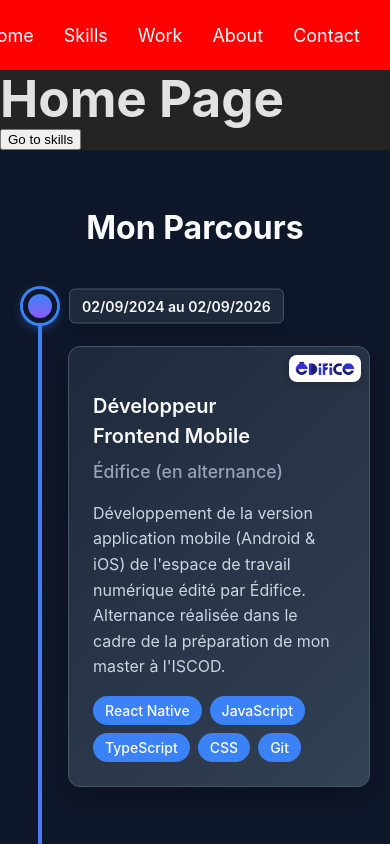
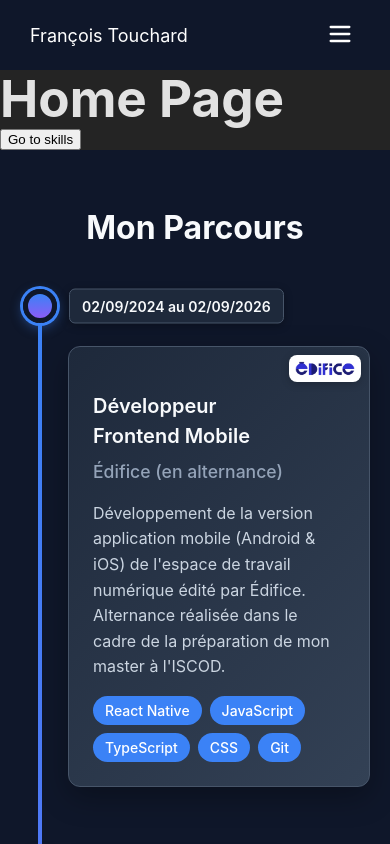
Before and after one commit to FrancoisTouchard/portfolioFT, a React (Vite) app: page / in a window 390 px wide. Shown: the top 844 px of the page. Built offline with nearby package versions, Linux system fonts and the light colour scheme.

Commit message:
feat(navbar): adding responsive navbar

```diff
--- a/src/components/NavBar/NavBar.css
+++ b/src/components/NavBar/NavBar.css
@@ -1,10 +1,10 @@
 .NavBar {
   width: 100%;
   height: 70px;
-  background-color: red;
+  background-color: #0f172a;
   display: flex;
+  align-items: center;
   justify-content: space-between;
-  align-items: center;
   padding: 0 30px;
   position: fixed;
   top: 0;
@@ -13,12 +13,18 @@
   box-sizing: border-box;
 }
 
+.nav-description {
+  color: white;
+  text-decoration: none;
+  font-size: 18px;
+  display: flex;
+  flex-direction: column;
+  align-items: center;
+}
+
 .nav-links {
   display: flex;
-  flex-grow: 1;
-  justify-content: flex-end;
   gap: 30px;
-  width: 100%;
 }
 
 .nav-links a {
@@ -29,5 +35,56 @@
 }
 
 .nav-links a:hover {
-  color: #f0f0f0;
+  color: chartreuse;
 }
+
+.nav-link.active {
+  color: #f0f0f0 !important;
+  font-weight: 500;
+  border-bottom: 2px solid white;
+}
+
+.burger {
+  display: none;
+  background: none;
+  border: none;
+  cursor: pointer;
+}
+
+.burger img {
+  width: 28px;
+  height: 28px;
+}
+
+.mobile-menu {
+  position: absolute;
+  top: 70px;
+  right: 20px;
+  background-color: #0f172a;
+  display: flex;
+  flex-direction: column;
+  gap: 15px;
+  padding: 20px;
+  border-radius: 8px;
+  box-shadow: 0 10px 25px rgba(0, 0, 0, 0.4);
+}
+
+.mobile-menu a {
+  color: white;
+  text-decoration: none;
+  font-size: 16px;
+}
+
+@media (max-width: 768px) {
+  .nav-links {
+    display: none;
+  }
+
+  .nav-description-job {
+    display: none;
+  }
+
+  .burger {
+    display: block;
+  }
+}
--- a/src/components/NavBar/component.tsx
+++ b/src/components/NavBar/component.tsx
@@ -1,20 +1,53 @@
-import React from "react";
-import './NavBar.css'
-import { Link } from "react-router-dom";
+import React, { useState } from "react";
+import { Link, useLocation } from "react-router-dom";
+import "./NavBar.css";
+import burgerIcon from "../../assets/icons/burger-menu.svg";
 
 const NavBar = () => {
+  const [isOpen, setIsOpen] = useState(false);
+  const location = useLocation();
+
+  const toggleMenu = () => {
+    setIsOpen(!isOpen);
+  };
+
+  const closeMenu = () => {
+    setIsOpen(false);
+  };
+
+  const isActive = (path: string) => {
+    return location.pathname === path;
+  };
 
   return (
-    <div className="NavBar">
+    <nav className="NavBar">
+      <div className="nav-description">
+        <span>François Touchard</span>
+        <span className="nav-description-job">Développeur front-end applications mobile</span>
+      </div>
       <div className="nav-links">
-        <Link to='/'>Home</Link>
-        <Link to='/skills'>Skills</Link>
-        <Link to='/work'>Work</Link>
-        <Link to='/about'>About</Link>
-        <Link to='/contact'>Contact</Link>
+        <Link className={`nav-link ${isActive('/') ? 'active' : ''}`} to="/" onClick={closeMenu}>Home</Link>
+        <Link className={`nav-link ${isActive('/skills') ? 'active' : ''}`} to="/skills" onClick={closeMenu}>Skills</Link>
+        <Link className={`nav-link ${isActive('/work') ? 'active' : ''}`} to="/work" onClick={closeMenu}>Work</Link>
+        <Link className={`nav-link ${isActive('/about') ? 'active' : ''}`} to="/about" onClick={closeMenu}>About</Link>
+        <Link className={`nav-link ${isActive('/contact') ? 'active' : ''}`} to="/contact" onClick={closeMenu}>Contact</Link>
       </div>
-    </div>
-  )
+
+      <button className="burger" onClick={toggleMenu} aria-label="Menu">
+        <img src={burgerIcon} alt="Menu" />
+      </button>
+
+      {isOpen && (
+        <div className="mobile-menu">
+          <Link to="/" onClick={closeMenu}>Home</Link>
+          <Link to="/skills" onClick={closeMenu}>Skills</Link>
+          <Link to="/work" onClick={closeMenu}>Work</Link>
+          <Link to="/about" onClick={closeMenu}>About</Link>
+          <Link to="/contact" onClick={closeMenu}>Contact</Link>
+        </div>
+      )}
+    </nav>
+  );
 };
 
 export default NavBar;
```
Also changed, not shown: src/assets/icons/burger-menu.svg (added).
